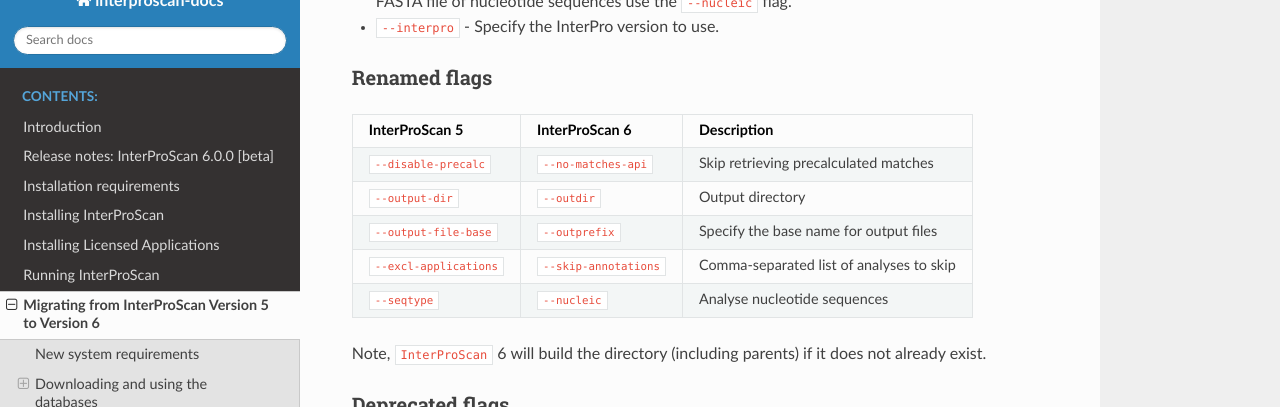
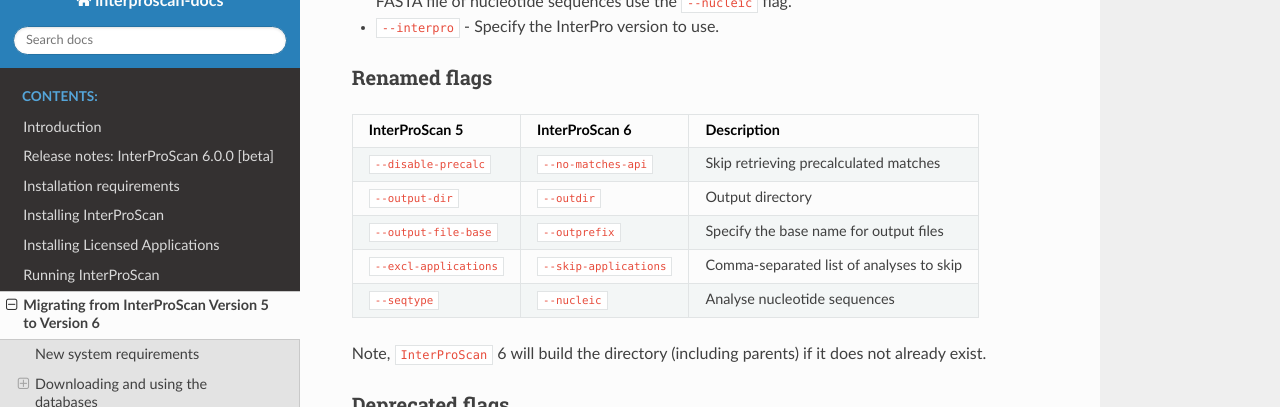
Before and after one commit to ebi-pf-team/interproscan-docs, a Sphinx documentation site: the page built from docs/MigratingToI6.rst, in a window 1280 px wide and 900 px high, scrolled down 1274 px. Shown: the top 407 px of the window. Built offline with Sphinx 7.4.7 and the Read the Docs theme 3.1.0, drawn with Linux system fonts in a browser that asks for light colours.

Commit message:
fix typo

```diff
--- a/docs/MigratingToI6.rst
+++ b/docs/MigratingToI6.rst
@@ -57,19 +57,19 @@ New flags
 Renamed flags
 ^^^^^^^^^^^^^
 
-+-------------------------+------------------------+------------------------------------------------------------+
-| InterProScan 5          | InterProScan 6         | Description                                                |
-+=========================+========================+============================================================+
-| ``--disable-precalc``   | ``--no-matches-api``   | Skip retrieving precalculated matches                      |
-+-------------------------+------------------------+------------------------------------------------------------+
-| ``--output-dir``        | ``--outdir``           | Output directory                                           |
-+-------------------------+------------------------+------------------------------------------------------------+
-| ``--output-file-base``  | ``--outprefix``        | Specify the base name for output files                     |
-+-------------------------+------------------------+------------------------------------------------------------+
-| ``--excl-applications`` | ``--skip-annotations`` | Comma-separated list of analyses to skip                   |
-+-------------------------+------------------------+------------------------------------------------------------+
-| ``--seqtype``           | ``--nucleic``          | Analyse nucleotide sequences                               |
-+-------------------------+------------------------+------------------------------------------------------------+
++-------------------------+-------------------------+------------------------------------------------------------+
+| InterProScan 5          | InterProScan 6          | Description                                                |
++=========================+=========================+============================================================+
+| ``--disable-precalc``   | ``--no-matches-api``    | Skip retrieving precalculated matches                      |
++-------------------------+-------------------------+------------------------------------------------------------+
+| ``--output-dir``        | ``--outdir``            | Output directory                                           |
++-------------------------+-------------------------+------------------------------------------------------------+
+| ``--output-file-base``  | ``--outprefix``         | Specify the base name for output files                     |
++-------------------------+-------------------------+------------------------------------------------------------+
+| ``--excl-applications`` | ``--skip-applications`` | Comma-separated list of analyses to skip                   |
++-------------------------+-------------------------+------------------------------------------------------------+
+| ``--seqtype``           | ``--nucleic``           | Analyse nucleotide sequences                               |
++-------------------------+-------------------------+------------------------------------------------------------+
 
 Note, ``InterProScan`` 6 will build the directory (including parents) if it does not already exist.
 
```
